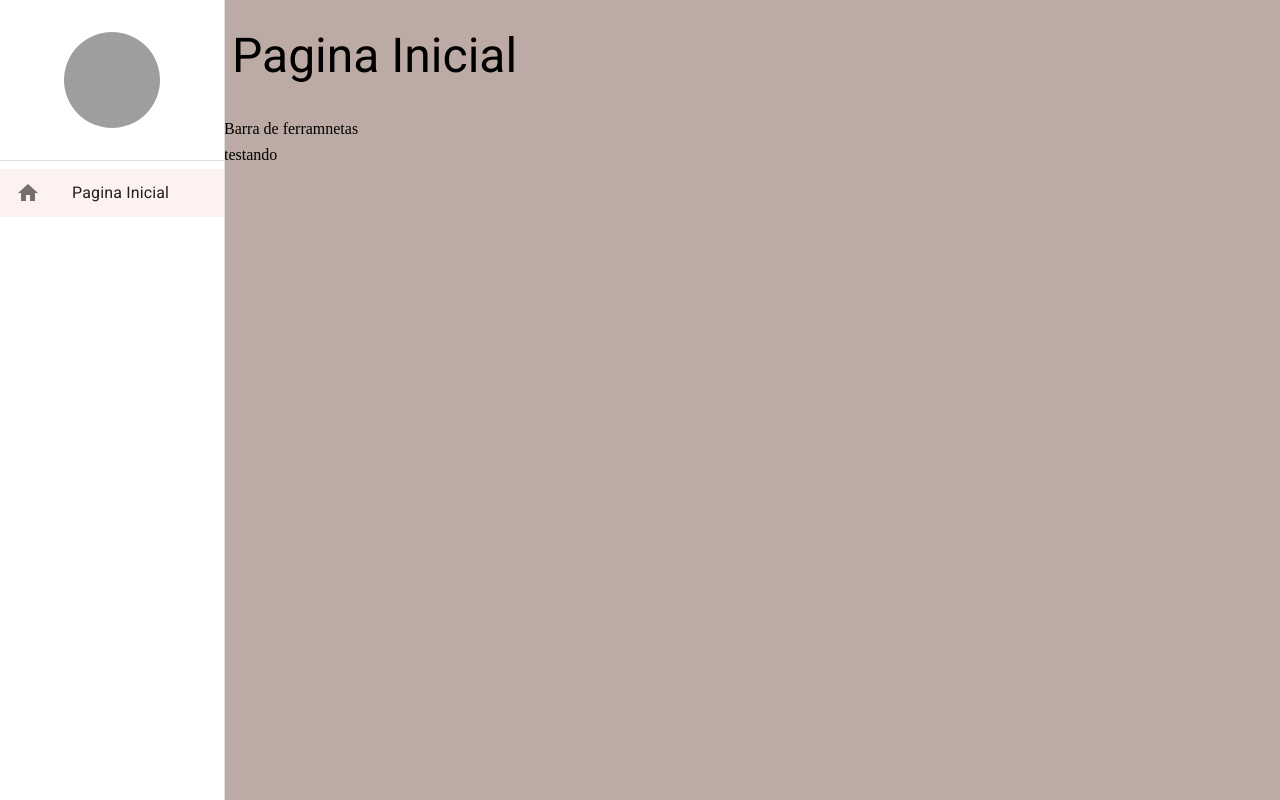
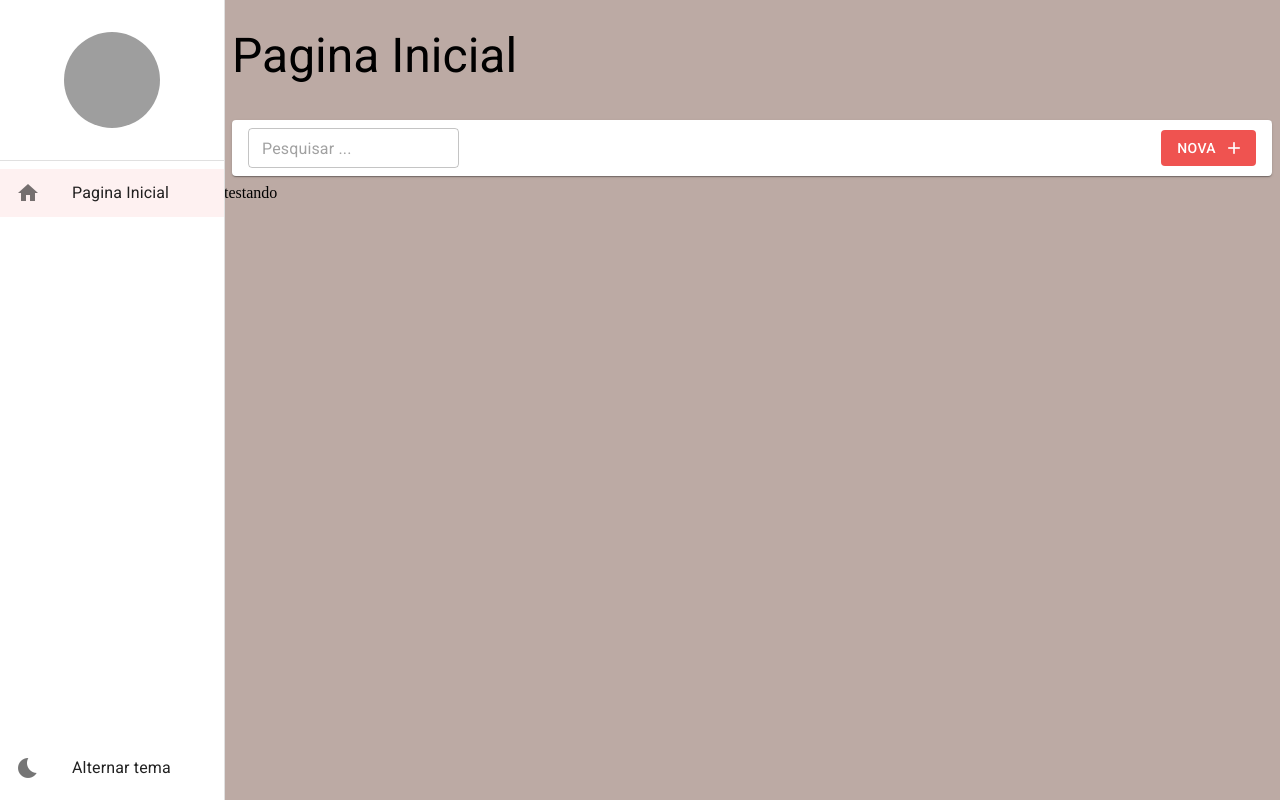
Before and after one commit to RobervanSouza/New-City, a React (Create React App) app in the folder new-city/: page /pagina-inicial in a window 1280 px wide. Built offline with nearby package versions, Linux system fonts and the light colour scheme; grey boxes are pictures that could not be loaded.

Commit message:
feat: update menu

```diff
--- a/new-city/src/pages/dashboard/DashBoard.tsx
+++ b/new-city/src/pages/dashboard/DashBoard.tsx
@@ -1,15 +1,19 @@
-import { LayoutePages } from "../../shared/layouts"
-
+import { BarraDeFerramentas } from "../../shared/components";
+import { LayoutePages } from "../../shared/layouts";
 
 export const DashBoard = () => {
+  return (
+    <LayoutePages
+      titulo="Pagina Inicial "
+      barraDeFerramentas={(
+        <BarraDeFerramentas
+        mostrarInputBusca //motra a barra de pesquisa
+        textoBotaoVovo="nova"
+        />
+      )}>
+      testando
+    </LayoutePages>
+  );
+};
 
-    return (
-        <LayoutePages titulo="Pagina Inicial " barraDeFerramentas={<>Barra de ferramnetas</>}>
-            testando
-
-        </LayoutePages>
-    )
-}
-
-
- // <LayoutePages titulo="Pagina Inicial "> //3 o titulo foi a interface criada no page. foi passado praqui
+// <LayoutePages titulo="Pagina Inicial "> //3 o titulo foi a interface criada no page. foi passado praqui
--- /dev/null
+++ b/new-city/src/shared/components/barra-de-ferramentas/BarraDeFerramentas.tsx
@@ -0,0 +1,55 @@
+import { Box, Button, Icon, Paper, TextField, useTheme } from "@mui/material"
+
+interface IBarraDeFerramentasProps{
+    textobusca?: string;
+    mostrarInputBusca?: boolean;
+    mudarTextoBusca?: (novoTexto: string) => void;
+    textoBotaoVovo?: string;
+    mostrarBotaoNovo?: boolean;
+    clicarNovo?: () => void;
+}
+
+export const BarraDeFerramentas: React.FC<IBarraDeFerramentasProps> = ({
+  mostrarInputBusca = false,
+  mudarTextoBusca,
+  textobusca = '',
+   clicarNovo,
+   textoBotaoVovo = 'Novo' ,
+   mostrarBotaoNovo = true,
+}) => {
+  const theme = useTheme();
+  return (
+    <Box
+      gap={1} // distancio de um para o outro
+      marginX={1} // margin das laterais
+      padding={1} // espaço do box
+      paddingX={2} // so nas laterais
+      display="flex"
+      alignItems="center"
+      height={theme.spacing(5)} //
+      component={Paper}>
+
+      { mostrarInputBusca && (
+        <TextField
+        size="small"
+        value={textobusca}
+        onChange={(e) => mudarTextoBusca?.(e.target.value)} // evento
+        placeholder="Pesquisar ..."
+      />
+
+      )}
+      <Box flex={1} display="flex" justifyContent="end">
+       { mostrarBotaoNovo && (
+         <Button
+          variant="contained"
+          color="primary"
+          disableElevation
+          onClick={clicarNovo}
+          endIcon={<Icon>add</Icon>}>
+          {textoBotaoVovo}
+        </Button>
+       )}
+      </Box>
+    </Box>
+  );
+};
--- a/new-city/src/shared/components/index.ts
+++ b/new-city/src/shared/components/index.ts
@@ -1 +1,2 @@
 export * from './menu-lateral/Menu-lateral';
+export * from './barra-de-ferramentas/BarraDeFerramentas';
--- a/new-city/src/shared/components/menu-lateral/Menu-lateral.tsx
+++ b/new-city/src/shared/components/menu-lateral/Menu-lateral.tsx
@@ -1,7 +1,7 @@
 import { Avatar, Box, Divider, Drawer, Icon, List, ListItemButton, ListItemIcon, ListItemText, useMediaQuery, useTheme } from "@mui/material";
 import React from "react";
 import { useMatch, useNavigate, useResolvedPath } from "react-router-dom";
-import { useDrawerContext } from "../../contexts";
+import { useDrawerContext, useThemeContext } from "../../contexts";
 
 interface Ichildren {
   children: React.ReactNode;
@@ -42,6 +42,8 @@ export const MenuLateral: React.FC<Ichildren> = ({ children }) => {
 
   const { isdrawerOpen, toggleDrawerOpen, drawerOptions} = useDrawerContext();
 
+  const {toggleTheme} = useThemeContext();
+
   return (
     <>
       <Drawer
@@ -66,7 +68,9 @@ export const MenuLateral: React.FC<Ichildren> = ({ children }) => {
             />
           </Box>
           <Divider />
-          <Box flex={1}>
+          <Box
+            flex={1} // ocupa todo o espaço  da barra
+          >
             <List component="nav">
               {drawerOptions.map((drawerOptions) => (
                 <ListItemLink
@@ -77,6 +81,16 @@ export const MenuLateral: React.FC<Ichildren> = ({ children }) => {
                   onClick={smDown ? toggleDrawerOpen : undefined} // quando clica em pagina inicial elelescond o draw ou vice versa
                 />
               ))}
+            </List>
+          </Box>
+          <Box>
+            <List component="nav">
+              <ListItemButton onClick={toggleTheme}>
+                <ListItemIcon>
+                  <Icon>bedtime</Icon>
+                </ListItemIcon>
+                <ListItemText primary='Alternar tema' />
+              </ListItemButton>
             </List>
           </Box>
         </Box>
--- a/new-city/src/shared/themes/Dark.ts
+++ b/new-city/src/shared/themes/Dark.ts
@@ -4,6 +4,7 @@ import {  lime, red,} from "@mui/material/colors";
 
 export const DarkTheme = createTheme({
   palette: {
+    mode: 'dark', // deixa os botões com a cor branca quando e acionado o dark
     primary: {
       main:red[400],
       dark: red[800],
@@ -21,4 +22,9 @@ export const DarkTheme = createTheme({
       paper: "#202124",
     },
   },
+  typography: {
+     allVariants:{
+      color: 'white'
+     }
+  },
 });
```
